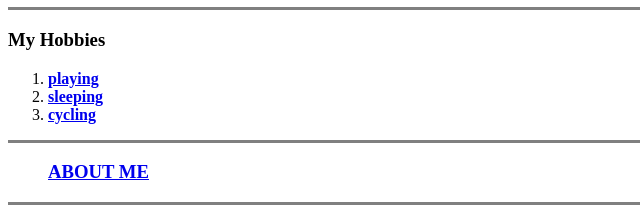
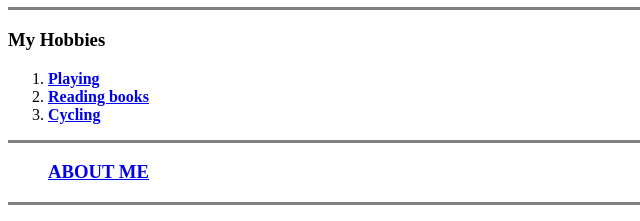
Before and after one commit to MUNEEB-AYYAN/cv, a plain HTML site: page index.html in a window 1280 px wide. Shown: the part 567-788 px from the top of the page, 0-640 px from the left. Drawn offline with Linux system fonts and the light colour scheme.

Commit message:
Add files via upload

```diff
--- a/index.html
+++ b/index.html
@@ -23,9 +23,9 @@
 
   <h3>My Hobbies</h3>
   <ol type="2">
-    <li><strong><a href="https://www.tiwariacademy.com/physical-education/cricket/">playing</a></strong></li>
-    <li><strong><a href="https://www.medicalnewstoday.com/articles/325353">sleeping</a></strong></li>
-    <li><strong><a href="https://en.wikipedia.org/wiki/Cycling">cycling</a></strong></li>
+    <li><strong><a href="https://www.tiwariacademy.com/physical-education/cricket/">Playing</a></strong></li>
+    <li><strong><a href="https://www.medicalnewstoday.com/articles/325353">Reading books</a></strong></li>
+    <li><strong><a href="https://en.wikipedia.org/wiki/Cycling">Cycling</a></strong></li>
   </ol>
   <hr size="3" noshade>
   <ul>
```
